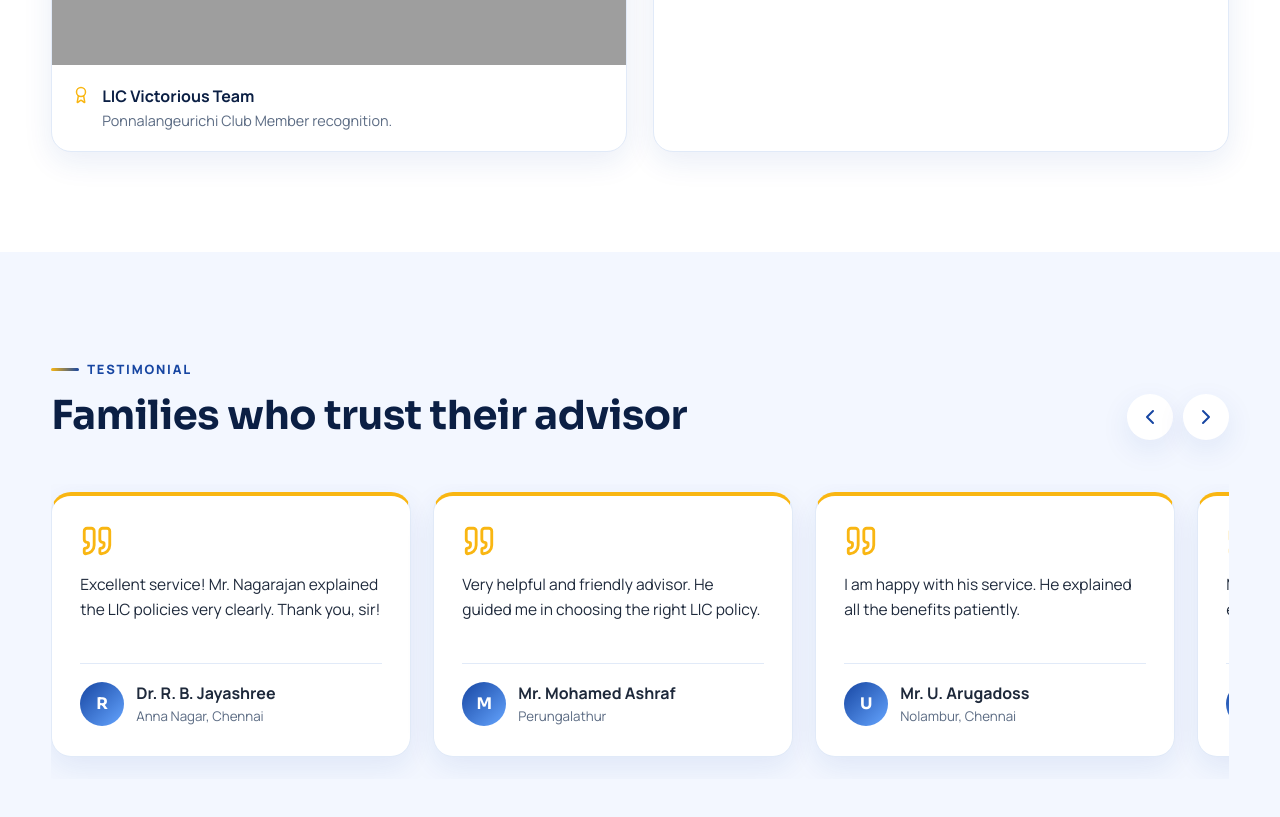
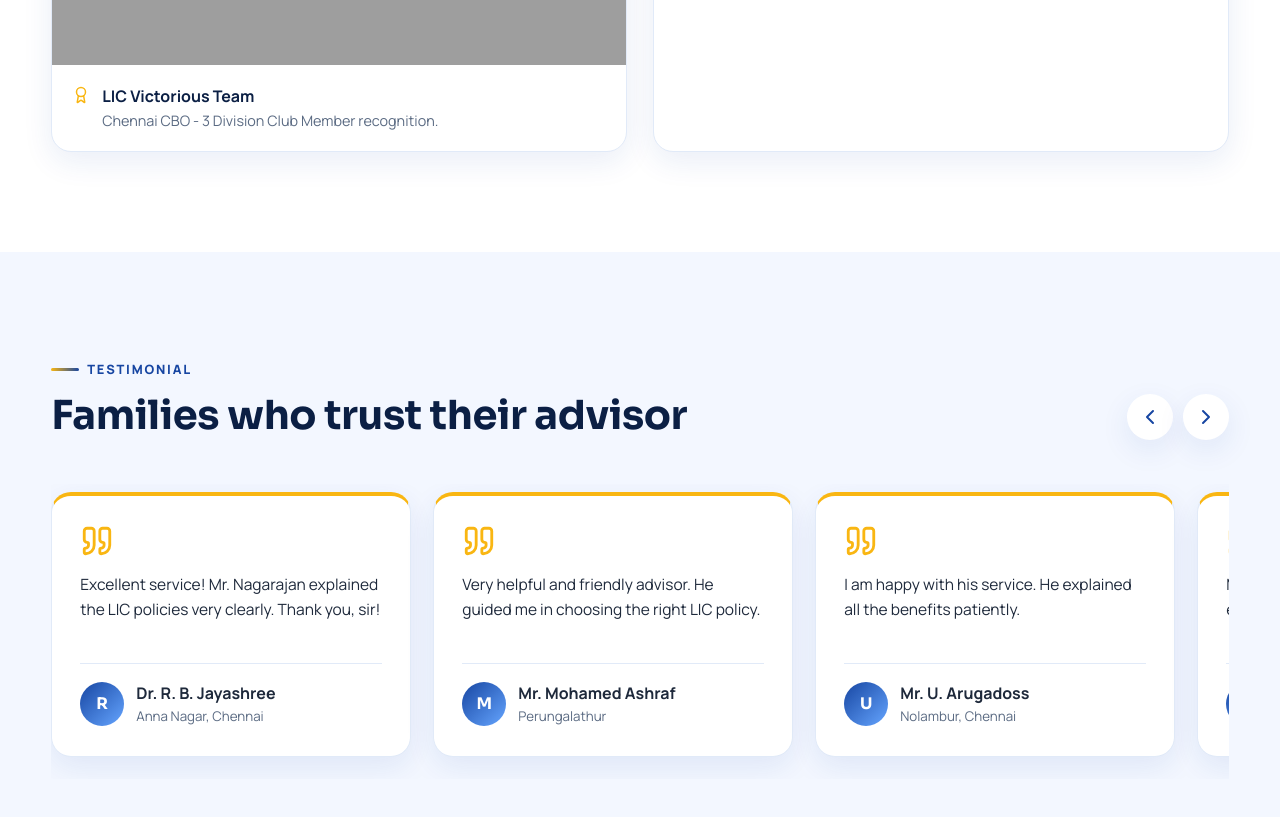
Before and after one commit to Anitha0707/Nagarajan, a plain HTML site: page index.html in a window 1280 px wide. Shown: the part 3012-3829 px from the top of the page. Drawn offline with Linux system fonts and the light colour scheme; grey boxes are pictures that could not be loaded.

Commit message:
Website updates

```diff
--- a/index.html
+++ b/index.html
@@ -412,7 +412,7 @@
   <div class="awards">
     <figure class="award">
       <img src="images/award-plaque.webp" alt="LIC Victorious Team plaque – Ponnalangeurichi Club Member recognition for D. Nagarajan" loading="lazy" decoding="async" width="900" height="675" />
-      <figcaption><svg xmlns="http://www.w3.org/2000/svg" width="18" height="18" viewBox="0 0 24 24" fill="none" stroke="currentColor" stroke-width="2" stroke-linecap="round" stroke-linejoin="round" aria-hidden="true"><path d="m15.477 12.89 1.515 8.526a.5.5 0 0 1-.81.47l-3.58-2.687a1 1 0 0 0-1.197 0l-3.586 2.686a.5.5 0 0 1-.81-.469l1.514-8.526" /> <circle cx="12" cy="8" r="6" /></svg><div><b>LIC Victorious Team</b><span>Ponnalangeurichi Club Member recognition.</span></div></figcaption>
+      <figcaption><svg xmlns="http://www.w3.org/2000/svg" width="18" height="18" viewBox="0 0 24 24" fill="none" stroke="currentColor" stroke-width="2" stroke-linecap="round" stroke-linejoin="round" aria-hidden="true"><path d="m15.477 12.89 1.515 8.526a.5.5 0 0 1-.81.47l-3.58-2.687a1 1 0 0 0-1.197 0l-3.586 2.686a.5.5 0 0 1-.81-.469l1.514-8.526" /> <circle cx="12" cy="8" r="6" /></svg><div><b>LIC Victorious Team</b><span> Chennai CBO - 3 Division Club Member recognition.</span></div></figcaption>
     </figure>
     <figure class="award">
       <img src="images/award-trophy.webp" alt="LIC Best Performer trophy presented to D. Nagarajan" loading="lazy" decoding="async" width="900" height="521" />
```
Also changed, not shown: 1 other file.
